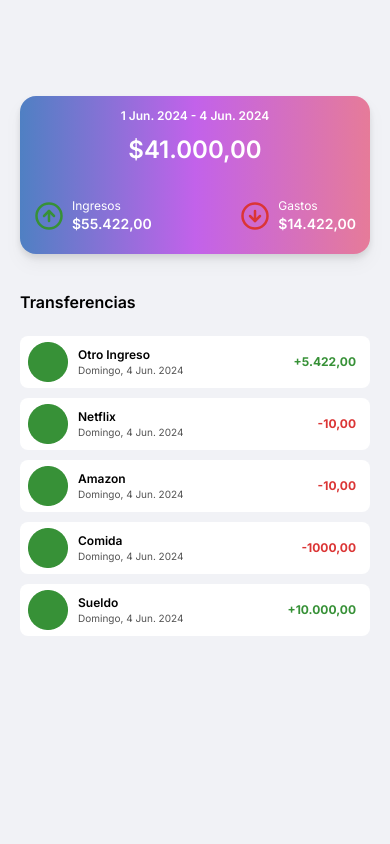
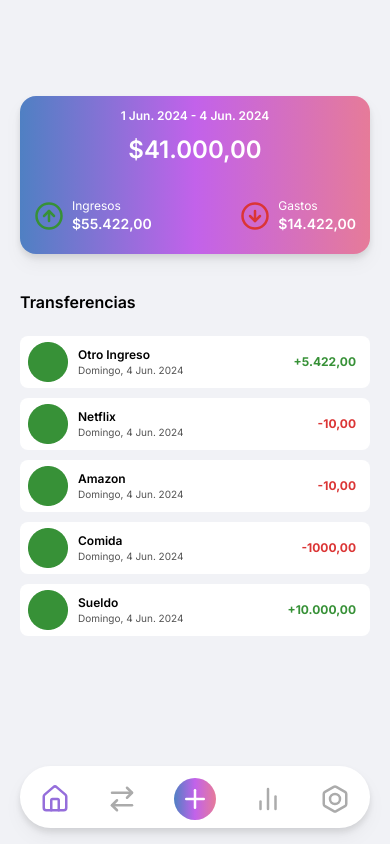
Before and after one commit to lautaroroldan/balanticco, a Next.js app: page /dashboard in a window 390 px wide. Built offline with nearby package versions, Linux system fonts and the light colour scheme.

Commit message:
Feature MobileNavbar:<Se agrega el navbar mobile, faltan las paginas a las cuales podes navegar>

```diff
--- a/app/layout.tsx
+++ b/app/layout.tsx
@@ -1,6 +1,7 @@
 import type { Metadata } from "next";
 import { Inter } from "next/font/google";
 import "./globals.css";
+import MobileNavbar from "@/components/mobile-navbar";
 export const metadata: Metadata = {
   title: "Balanticco",
   description: "Balanticco",
@@ -16,9 +17,10 @@ export default function RootLayout({
   return (
     <html lang="en">
       <body
-        className={`${inter.className} antialiased px-5 bg-custom-white min-h-screen`}
+        className={`${inter.className} antialiased px-5 bg-custom-white min-h-screen relative`}
       >
         {children}
+        <MobileNavbar />
       </body>
     </html>
   );
--- a/components/balance-card.tsx
+++ b/components/balance-card.tsx
@@ -1,5 +1,6 @@
 import { CircleArrowDown, CircleArrowUp } from 'lucide-react'
 import React from 'react'
+import BalanceItem from '@/components/balance-item'
 
 interface BalanceCardProps {
     initialDate: string
@@ -8,7 +9,7 @@ interface BalanceCardProps {
     className?: string
 }
 
-function balanceCard({ initialDate, finalDate, amount, className }: BalanceCardProps) {
+function BalanceCard({ initialDate, finalDate, amount, className }: BalanceCardProps) {
     return (
         <section className={`bg-gradient-to-r from-blue-gradient via-purple-gradient via-53% to-orange-gradient to-92% px-3.5 pt-3 pb-5 rounded-2xl text-white flex flex-col items-center gap-8 drop-shadow-lg ${className}`}>
             <article className='flex flex-col items-center gap-2.5'>
@@ -16,23 +17,11 @@ function balanceCard({ initialDate, finalDate, amount, className }: BalanceCardP
                 <h1 className='font-semibold text-2xl'>{amount}</h1>
             </article>
             <article className='flex justify-between w-full'>
-                <div className='flex items-center gap-2'>
-                    <CircleArrowUp size={30} color='#379137' />
-                    <div className='flex flex-col'>
-                        <h3 className='text-xs font-normal capitalize'>Ingresos</h3>
-                        <h3 className='text-sm font-semibold'>$55.422,00</h3>
-                    </div>
-                </div>
-                <div className='flex items-center gap-2'>
-                    <CircleArrowDown size={30} color='#db3535' />
-                    <div className='flex flex-col'>
-                        <h3 className='text-xs font-normal capitalize'>Gastos</h3>
-                        <h3 className='text-sm font-semibold'>$14.422,00</h3>
-                    </div>
-                </div>
+                <BalanceItem type='income' amount='$55.422,00' icon={<CircleArrowUp size={30} color='#379137' />} />
+                <BalanceItem type='expense' amount='$14.422,00' icon={<CircleArrowDown size={30} color='#db3535' />} />
             </article>
         </section>
     )
 }
 
-export default balanceCard
+export default BalanceCard
--- /dev/null
+++ b/components/balance-item.tsx
@@ -0,0 +1,23 @@
+import React from 'react'
+
+interface BalanceItemProps {
+    type: 'income' | 'expense'
+    amount: string
+    icon: React.ReactNode
+}
+
+function BalanceItem({ type, amount, icon }: BalanceItemProps) {
+
+    const text = type === 'income' ? 'Ingresos' : 'Gastos'
+    return (
+        <div className='flex items-center gap-2'>
+            {icon}
+            <div className='flex flex-col'>
+                <h3 className='text-xs font-normal capitalize'>{text}</h3>
+                <h3 className='text-sm font-semibold'>{amount}</h3>
+            </div>
+        </div>
+    )
+}
+
+export default BalanceItem
--- /dev/null
+++ b/components/mobile-navbar.tsx
@@ -0,0 +1,44 @@
+"use client"
+import { ArrowRightLeft, Home, Plus, ChartNoAxesColumn, Bolt } from 'lucide-react'
+import Link from 'next/link'
+import { usePathname } from 'next/navigation'
+import React from 'react'
+
+
+function MobileNavbar() {
+
+    const pathname = usePathname()
+    const isActive = (path: string) => pathname === path
+    const PlusCircleIcon = () => {
+        return (
+            <div className='bg-gradient-to-r from-blue-gradient via-purple-gradient via-53% to-orange-gradient to-92% rounded-full p-1.5 flex items-center justify-center'>
+                <Plus size={size} color='#FFF' />
+            </div>
+        )
+    }
+
+    const size = 30
+    return (
+        <footer className='fixed bottom-0 bg-white pt-3 pb-2 mb-4 rounded-full drop-shadow-lg w-[350px]'>
+            <nav className='flex justify-between items-center px-5'>
+                <Link href='/dashboard'>
+                    <Home size={size} color={isActive('/dashboard') ? '#956EDB' : '#ABABAB'} />
+                </Link>
+                <Link href='/transactions'>
+                    <ArrowRightLeft size={size} color={isActive('/transactions') ? '#956EDB' : '#ABABAB'} />
+                </Link>
+                <Link href='/new-transaction'>
+                    <PlusCircleIcon />
+                </Link>
+                <Link href='/statistics'>
+                    <ChartNoAxesColumn size={size} color={isActive('/statistics') ? '#956EDB' : '#ABABAB'} />
+                </Link>
+                <Link href='/settings'>
+                    <Bolt size={size} color={isActive('/settings') ? '#956EDB' : '#ABABAB'} />
+                </Link>
+            </nav>
+        </footer>
+    )
+}
+
+export default MobileNavbar
```
